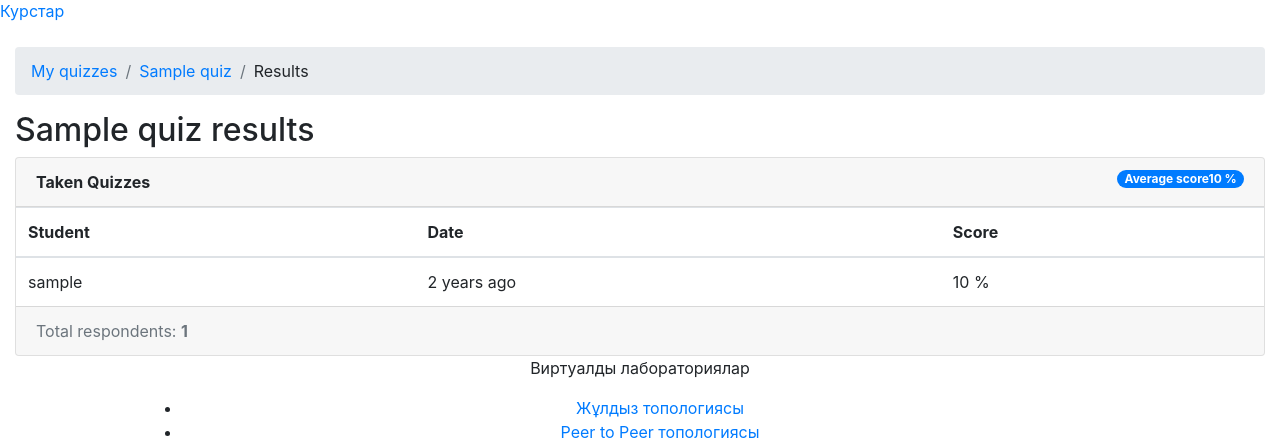
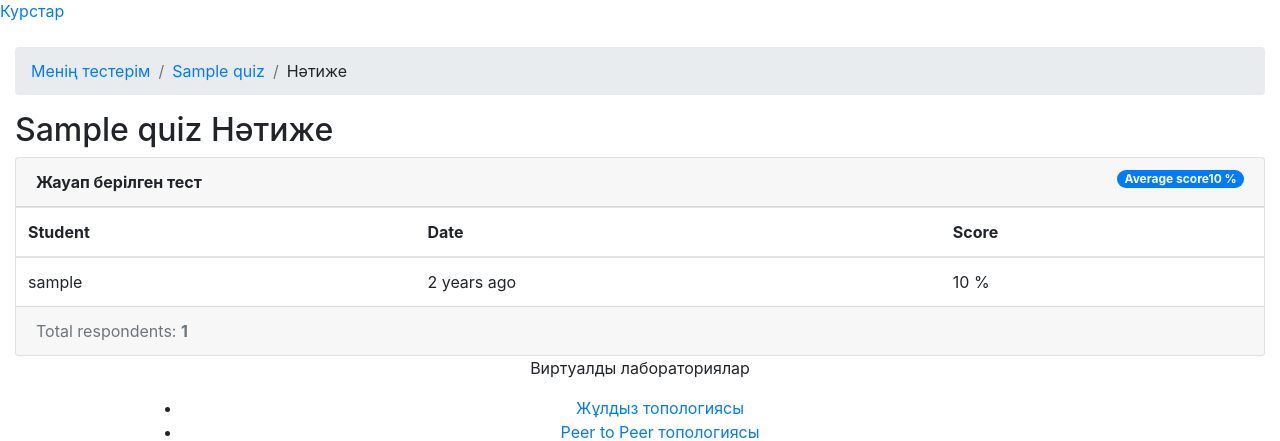
Before and after one commit to Bekbo01/testdjango, a Django app: template students/templates/students/teacher/quiz_results.html in a window 1280 px wide. Shown: the part 343-784 px from the top of the page. Run offline with Django 3.2, Linux system fonts and the light colour scheme; the template is opened without the code that fills it: most values are stand-ins (such as "Sample title", 1, 10 or a date in 2020); parts of the project's set-up code (start-up, migrations or seed data) failed here and were passed over; some libraries are stand-ins or nearby versions.

Commit message:
Update quiz_results.html

```diff
--- a/students/templates/students/teacher/quiz_results.html
+++ b/students/templates/students/teacher/quiz_results.html
@@ -2,7 +2,7 @@
 {% load i18n %}
 {% load crispy_forms_tags humanize %}
 {% block title %}
-{% trans 'Results' %}
+{% trans 'Нәтижесі' %}
 {% endblock %}
 
 {% block content %}
@@ -10,17 +10,17 @@
     <div class="quizzes">
         <nav aria-label="breadcrumb">
             <ol class="breadcrumb">
-                <li class="breadcrumb-item"><a href="{% url 'teacher_quiz_change_list' %}">{% trans 'My quizzes' %}</a></li>
+                <li class="breadcrumb-item"><a href="{% url 'teacher_quiz_change_list' %}">{% trans 'Менің тестерім' %}</a></li>
                 <li class="breadcrumb-item"><a href="{% url 'teacher_update_quiz' quiz.pk %}">{{ quiz.name }}</a></li>
-                <li class="breadcrumb-item" aria-current="page">{% trans 'Results' %}</li>
+                <li class="breadcrumb-item" aria-current="page">{% trans 'Нәтиже' %}</li>
             </ol>
         </nav>
 
-        <h2>{{ quiz.name }} {% trans 'results' %}</h2>
+        <h2>{{ quiz.name }} {% trans 'Нәтиже' %}</h2>
 
         <div class="card">
             <div class="card-header">
-              <strong>{% trans 'Taken Quizzes' %}</strong>
+              <strong>{% trans 'Жауап берілген тест' %}</strong>
               <span class="badge badge-pill badge-primary float-right">{% trans 'Average score' %}{{ quiz_score.average_score|default_if_none:0.0}} %</span>
             </div>
             <table class="table mb-0">
```
